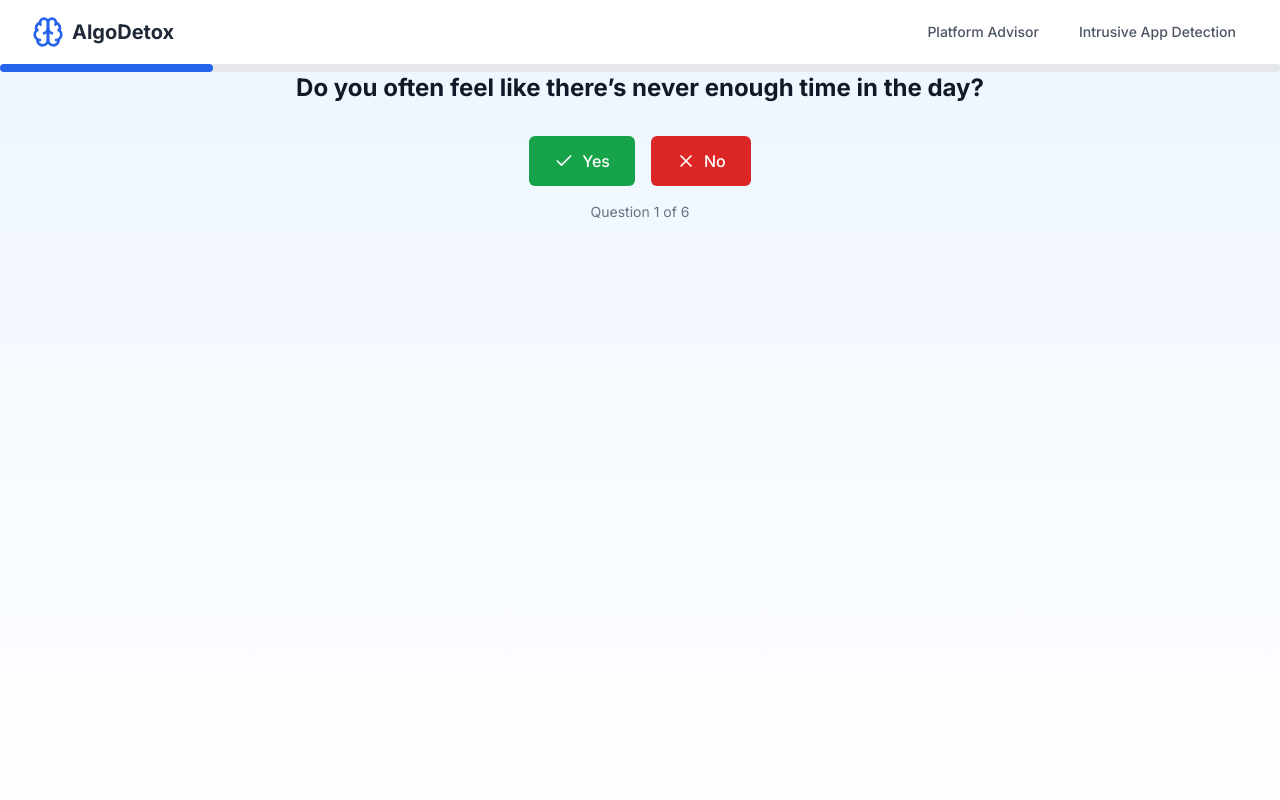
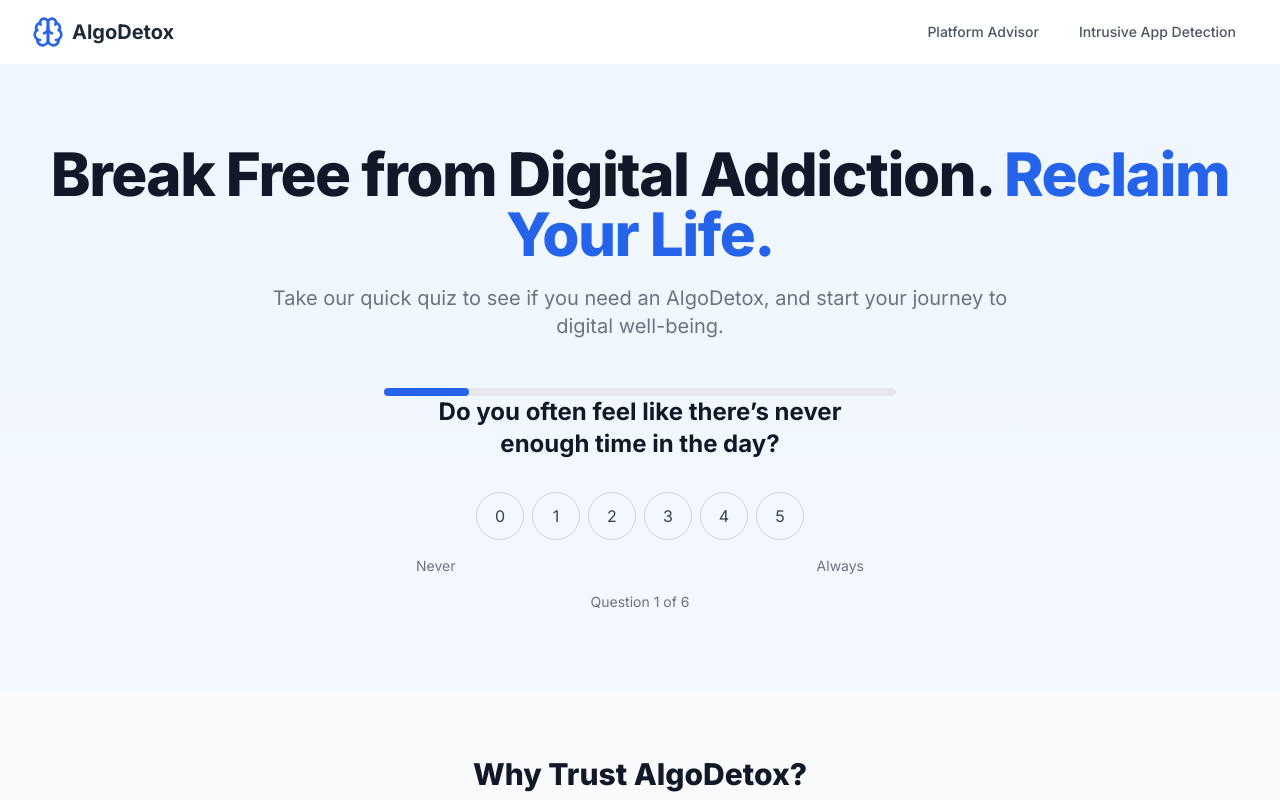
Before and after one commit to taman-islam/algoDetox, a Next.js app: page / in a window 1280 px wide. Shown: the top 800 px of the page. Built offline with nearby package versions, Linux system fonts and the light colour scheme.

Commit message:
refactor

```diff
--- a/package.json
+++ b/package.json
@@ -25,6 +25,7 @@
     "class-variance-authority": "^0.7.1",
     "clsx": "^2.1.1",
     "date-fns": "^3.6.0",
+    "framer-motion": "^12.0.5",
     "lucide-react": "^0.474.0",
     "next": "15.1.6",
     "react": "^19.0.0",
--- a/src/app/components/Home.tsx
+++ b/src/app/components/Home.tsx
@@ -14,41 +14,15 @@
   HeartHandshake,
   GitPullRequest,
 } from 'lucide-react';
+import { memo } from 'react';
+import { QuizComponent } from './QuizComponent';
 
-export function HomeComponent() {
+export const HomeComponent = memo(
+  ({ quizCompleted }: { quizCompleted: boolean }) => {
     return (
       <div>
         {/* Hero Section */}
-      <section className='py-20'>
-        <div className='max-w-7xl mx-auto px-4 sm:px-6 lg:px-8'>
-          <div className='text-center'>
-            <h1 className='text-4xl tracking-tight font-extrabold text-gray-900 sm:text-5xl md:text-6xl'>
-              Break Free from Digital Addiction.
-              <span className='text-blue-600'> Reclaim Your Life.</span>
-            </h1>
-            <p className='mt-3 max-w-md mx-auto text-base text-gray-500 sm:text-lg md:mt-5 md:text-xl md:max-w-3xl'>
-              AlgoDetox helps you escape the dopamine traps of social media and
-              addictive apps through a personalized 30-day detox plan, daily
-              check-ins, and mindful reintroduction.
-            </p>
-            <div className='mt-5 max-w-md mx-auto sm:flex sm:justify-center md:mt-8'>
-              <Link href='/join-waitlist' className='rounded-md shadow'>
-                <Button className='w-full flex items-center justify-center px-8 py-3 border border-transparent text-base font-medium rounded-md text-white bg-blue-600 hover:bg-blue-700 md:py-4 md:text-lg md:px-10'>
-                  Join the Waitlist – Free
-                </Button>
-              </Link>
-              {/* <div className='mt-3 rounded-md shadow sm:mt-0 sm:ml-3'>
-                <Button
-                  variant='outline'
-                  className='w-full flex items-center justify-center px-8 py-3 border border-transparent text-base font-medium rounded-md text-blue-600 bg-white hover:bg-gray-50 md:py-4 md:text-lg md:px-10'
-                >
-                  Support the Mission
-                </Button>
-              </div> */}
-            </div>
-          </div>
-        </div>
-      </section>
+        <QuizComponent />
 
         <section className='py-16 bg-gray-50'>
           <div className='max-w-7xl mx-auto px-4 sm:px-6 lg:px-8'>
@@ -58,7 +32,9 @@
             <div className='grid grid-cols-1 gap-8 md:grid-cols-3'>
               <div className='flex flex-col items-center text-center'>
                 <ShieldCheck className='h-12 w-12 text-blue-600 mb-4' />
-              <h3 className='text-xl font-semibold mb-2'>Non-Profit Mission</h3>
+                <h3 className='text-xl font-semibold mb-2'>
+                  Non-Profit Mission
+                </h3>
                 <p className='text-gray-600'>
                   We’re here to help, not profit. AlgoDetox is a non-profit
                   initiative dedicated to improving human life through reducing
@@ -67,10 +43,12 @@
               </div>
               <div className='flex flex-col items-center text-center'>
                 <Lock className='h-12 w-12 text-blue-600 mb-4' />{' '}
-              <h3 className='text-xl font-semibold mb-2'>No Tracking, Ever</h3>
+                <h3 className='text-xl font-semibold mb-2'>
+                  No Tracking, Ever
+                </h3>
                 <p className='text-gray-600'>
-                We don’t and will never show ads. Your privacy is our priority,
-                and we never track or sell your data.
+                  We don’t and will never show ads. Your privacy is our
+                  priority, and we never track or sell your data.
                 </p>
               </div>
               <div className='flex flex-col items-center text-center'>
@@ -120,8 +98,8 @@
                   Personalized detox journey
                 </h3>
                 <p className='text-gray-600'>
-                Get a tailored 30-day plan to rewire your brain for better focus
-                and wellbeing.
+                  Get a tailored 30-day plan to rewire your brain for better
+                  focus and wellbeing.
                 </p>
               </div>
             </div>
@@ -204,17 +182,18 @@
         </footer>
       </div>
     );
-}
+  },
+);
 
-const Copyright = () => {
+const Copyright = memo(() => {
   return (
     <div className='mt-4 text-center text-sm'>
       © 2025 AlgoDetox. All rights reserved.
     </div>
   );
-};
+});
 
-const Support = () => {
+const Support = memo(() => {
   return (
     <section className='py-16'>
       <div className='max-w-7xl mx-auto px-4 sm:px-6 lg:px-8'>
@@ -245,9 +224,9 @@
       </div>
     </section>
   );
-};
+});
 
-const SuccessStories = () => {
+const SuccessStories = memo(() => {
   return (
     <section className='py-16 bg-gray-50'>
       <div className='max-w-7xl mx-auto px-4 sm:px-6 lg:px-8'>
@@ -280,9 +259,9 @@
       </div>
     </section>
   );
-};
+});
 
-const Links = () => (
+const Links = memo(() => (
   <div className='flex space-x-6'>
     <Link href='/privacy-notice' className='hover:text-blue-400'>
       Privacy Policy
@@ -291,9 +270,9 @@
       Terms of Service
     </Link>
   </div>
-);
+));
 
-const JoinTheMission = () => {
+const JoinTheMission = memo(() => {
   return (
     <section className='py-16 bg-blue-50'>
       <div className='max-w-7xl mx-auto px-4 sm:px-6 lg:px-8'>
@@ -359,4 +338,4 @@
       </div>
     </section>
   );
-};
+});
--- a/src/app/components/HomeContainer.tsx
+++ b/src/app/components/HomeContainer.tsx
@@ -2,17 +2,12 @@
 
 import { HomeComponent } from './Home';
 import { useQuizStore } from '../store';
-import { QuizComponent } from './QuizComponent';
 
 export function HomeContainer() {
   const quizCompleted = useQuizStore((state) => state.quizCompleted);
   return (
     <div className='min-h-screen bg-gradient-to-b from-blue-50 to-white'>
-      {quizCompleted ? (
-        <HomeComponent />
-      ) : (
-        <QuizComponent onComplete={() => {}} />
-      )}
+      <HomeComponent quizCompleted={quizCompleted} />
     </div>
   );
 }
--- a/src/app/components/QuizComponent.tsx
+++ b/src/app/components/QuizComponent.tsx
@@ -1,39 +1,37 @@
 'use client';
 
-import { useState } from 'react';
-import { Check, X } from 'lucide-react';
-import { useQuizStore } from '../store';
+import { memo, useState } from 'react';
+import { QUIZ_QUESTIONS, useQuizStore } from '../store';
+import { QuizResults } from './QuizResultComponent';
 
-export function QuizComponent({
-  onComplete,
-}: {
-  onComplete: (needsDetox: boolean) => void;
-}) {
+export function QuizComponent() {
+  const quizCompleted = useQuizStore((state) => state.quizCompleted);
+  return (
+    <section className='py-20'>
+      <div className='max-w-7xl mx-auto px-4 sm:px-6 lg:px-8'>
+        <QuizCard isComplete={quizCompleted} />
+      </div>
+    </section>
+  );
+}
+
+const QuickQuiz = memo(() => {
   const [currentQuestion, setCurrentQuestion] = useState(0);
-  const [answers, setAnswers] = useState<boolean[]>([]);
   const setQuizCompleted = useQuizStore((state) => state.setQuizCompleted);
+  const setAnswer = useQuizStore((state) => state.setAnswer);
+  const calculateQuizScore = useQuizStore((state) => state.calculateQuizScore);
 
-  const questions = [
-    'Do you often feel like there’s never enough time in the day?',
-    'Do you struggle to focus on tasks that matter to you?',
-    'Do you frequently feel mentally drained, even after resting?',
-    'Do you often feel dissatisfied or unfulfilled with your daily life?',
-    'Do you find it hard to be fully present with family and friends?',
-    'Do you feel anxious or restless when you don’t have your phone with you?',
-  ];
-
-  const handleAnswer = (answer: boolean) => {
-    setAnswers((prev) => [...prev, answer]);
-    if (currentQuestion < questions.length - 1) {
+  const handleAnswer = (rating: number) => {
+    setAnswer(currentQuestion, rating);
+    if (currentQuestion < QUIZ_QUESTIONS.length - 1) {
       setCurrentQuestion((prev) => prev + 1);
     } else {
-      const yesCount = answers.filter((answer) => answer).length;
-      onComplete(yesCount >= 3);
       setQuizCompleted(true);
+      calculateQuizScore();
     }
   };
 
-  const progress = ((currentQuestion + 1) / questions.length) * 100;
+  const progress = ((currentQuestion + 1) / QUIZ_QUESTIONS.length) * 100;
 
   return (
     <div>
@@ -48,26 +46,48 @@
       {/* Quiz Content */}
       <div className='max-w-7xl mx-auto px-4 sm:px-6 lg:px-8 text-center'>
         <h2 className='text-2xl font-bold text-gray-900 mb-8'>
-          {questions[currentQuestion]}
+          {QUIZ_QUESTIONS[currentQuestion].question}
         </h2>
-        <div className='flex justify-center space-x-4'>
-          <button
-            onClick={() => handleAnswer(true)}
-            className='flex items-center px-6 py-3 border border-transparent text-base font-medium rounded-md text-white bg-green-600 hover:bg-green-700 transition-transform transform hover:scale-105'
-          >
-            <Check className='h-5 w-5 mr-2' /> Yes
-          </button>
-          <button
-            onClick={() => handleAnswer(false)}
-            className='flex items-center px-6 py-3 border border-transparent text-base font-medium rounded-md text-white bg-red-600 hover:bg-red-700 transition-transform transform hover:scale-105'
-          >
-            <X className='h-5 w-5 mr-2' /> No
-          </button>
+        <div className='flex justify-center space-x-2'>
+          {[0, 1, 2, 3, 4, 5].map((rating) => (
+            <button
+              key={rating}
+              onClick={() => handleAnswer(rating)}
+              className='flex items-center justify-center w-12 h-12 border border-gray-300 rounded-full text-gray-700 hover:bg-blue-100 hover:border-blue-500 transition-all'
+            >
+              {rating}
+            </button>
+          ))}
+        </div>
+        <div className='mt-4 flex justify-between text-sm text-gray-500'>
+          <span>Never</span>
+          <span>Always</span>
         </div>
         <p className='mt-4 text-sm text-gray-500'>
-          Question {currentQuestion + 1} of {questions.length}
+          Question {currentQuestion + 1} of {QUIZ_QUESTIONS.length}
         </p>
       </div>
     </div>
   );
-}
+});
+
+const QuizCard = memo(({ isComplete }: { isComplete: boolean }) => {
+  return (
+    <>
+      <div className='text-center mb-12'>
+        <h1 className='text-4xl tracking-tight font-extrabold text-gray-900 sm:text-5xl md:text-6xl'>
+          Break Free from Digital Addiction.
+          <span className='text-blue-600'> Reclaim Your Life.</span>
+        </h1>
+        <p className='mt-3 max-w-md mx-auto text-base text-gray-500 sm:text-lg md:mt-5 md:text-xl md:max-w-3xl'>
+          {isComplete
+            ? 'AlgoDetox helps you escape the dopamine traps of social media and addictive apps through a personalized 30-day detox plan, daily check-ins, and mindful reintroduction.'
+            : 'Take our quick quiz to see if you need an AlgoDetox, and start your journey to digital well-being.'}
+        </p>
+      </div>
+      <div className='max-w-lg mx-auto'>
+        {isComplete ? <QuizResults /> : <QuickQuiz />}
+      </div>
+    </>
+  );
+});
--- /dev/null
+++ b/src/app/components/QuizResultComponent.tsx
@@ -0,0 +1,98 @@
+import { memo } from 'react';
+import { QUIZ_QUESTIONS, useQuizStore } from '../store';
+import { useShallow } from 'zustand/react/shallow';
+import {
+  Card,
+  CardHeader,
+  CardTitle,
+  CardDescription,
+  CardContent,
+  CardFooter,
+} from '@/components/ui/card';
+import { Button } from '@/components/ui/button';
+import { CheckCircle, AlertCircle, XCircle } from 'lucide-react';
+import { motion } from 'framer-motion';
+
+export const QuizResults = memo(() => {
+  const { quizScore, reset } = useQuizStore(
+    useShallow((state) => ({
+      quizScore: state.quizScore,
+      reset: state.reset,
+    })),
+  );
+  const totalPossibleScore = QUIZ_QUESTIONS.length * 5; // Max score per question is 5
+  const scorePercentage = (quizScore / totalPossibleScore) * 100;
+
+  // Determine the color and icon based on the score percentage
+  let colorClass = '';
+  let icon = null;
+  let emoji = '';
+  if (scorePercentage >= 70) {
+    colorClass = 'text-red-600'; // Red for high scores (70% or higher)
+    icon = <XCircle className='h-8 w-8 text-red-600' />;
+    emoji = '🚨';
+  } else if (scorePercentage >= 40) {
+    colorClass = 'text-yellow-600'; // Yellow for medium scores (40-69%)
+    icon = <AlertCircle className='h-8 w-8 text-yellow-600' />;
+    emoji = '⚠️';
+  } else {
+    colorClass = 'text-green-600'; // Green for low scores (below 40%)
+    icon = <CheckCircle className='h-8 w-8 text-green-600' />;
+    emoji = '✅';
+  }
+
+  return (
+    <Card>
+      <CardHeader>
+        <CardTitle>Quiz Results</CardTitle>
+        <CardDescription className={colorClass}>
+          {icon} {getResult(scorePercentage)} {emoji}
+        </CardDescription>
+      </CardHeader>
+      <CardContent>
+        {/* Color-Coded Progress Bar */}
+        <motion.div
+          className='w-full bg-gray-200 h-2 rounded-full mb-4'
+          initial={{ width: 0 }}
+          animate={{ width: '100%' }}
+          transition={{ duration: 1 }}
+        >
+          <motion.div
+            className={`h-2 rounded-full transition-all ${
+              scorePercentage >= 70
+                ? 'bg-red-600'
+                : scorePercentage >= 40
+                ? 'bg-yellow-600'
+                : 'bg-green-600'
+            }`}
+            initial={{ width: 0 }}
+            animate={{ width: `${scorePercentage}%` }}
+            transition={{ duration: 1, delay: 0.5 }}
+          />
+        </motion.div>
+        <p>
+          Your score: <span className={colorClass}>{quizScore}</span> out of{' '}
+          {totalPossibleScore}
+        </p>
+      </CardContent>
+      <CardFooter>
+        <Button onClick={() => (window.location.href = '#cta')}>
+          Learn More
+        </Button>
+        <Button variant='outline' onClick={() => reset()}>
+          Take the Quiz Again
+        </Button>
+      </CardFooter>
+    </Card>
+  );
+});
+
+const getResult = (scorePercentage: number) => {
+  if (scorePercentage >= 70) {
+    return "It looks like digital habits are significantly impacting your well-being. Here's how to start your AlgoDetox journey.";
+  } else if (scorePercentage >= 40) {
+    return 'Your habits are strong, but there’s room for improvement. Here’s how to strengthen them further.';
+  } else {
+    return 'You have excellent control over your digital habits! Keep up the good work.';
+  }
+};
--- a/src/app/store.ts
+++ b/src/app/store.ts
@@ -1,25 +1,67 @@
 import { create } from 'zustand';
 
-const QUIZ_QUESTIONS: {
+export const QUIZ_QUESTIONS: {
   question: string;
-  answer: boolean;
+  answer: number;
 }[] = [
   {
-    question: 'Do you spend more than 2 hours on social media daily?',
-    answer: false,
+    question: 'Do you often feel like there’s never enough time in the day?',
+    answer: 0,
   },
   {
-    question: 'Do you find it difficult to stop using social media?',
-    answer: false,
+    question: 'Do you struggle to focus on tasks that matter to you?',
+    answer: 0,
+  },
+  {
+    question: 'Do you frequently feel mentally drained, even after resting?',
+    answer: 0,
+  },
+  {
+    question:
+      'Do you often feel dissatisfied or unfulfilled with your daily life?',
+    answer: 0,
+  },
+  {
+    question:
+      'Do you find it hard to be fully present with family and friends?',
+    answer: 0,
+  },
+  {
+    question:
+      'Do you feel anxious or restless when you don’t have your phone with you?',
+    answer: 0,
   },
 ];
 
 interface QuizStore {
   quizCompleted: boolean;
+  quizScore: number;
+  reset: () => void;
+  questions: {
+    question: string;
+    answer: number;
+  }[];
+  setAnswer: (questionIndex: number, answer: number) => void;
   setQuizCompleted: (quizCompleted: boolean) => void;
+  calculateQuizScore: () => void;
 }
 
 export const useQuizStore = create<QuizStore>((set) => ({
   quizCompleted: false,
+  quizScore: 0,
+  questions: QUIZ_QUESTIONS,
+  reset: () =>
+    set({ quizCompleted: false, quizScore: 0, questions: QUIZ_QUESTIONS }),
   setQuizCompleted: (quizCompleted: boolean) => set({ quizCompleted }),
+  setAnswer: (questionIndex: number, answer: number) => {
+    const newQuestions = [...QUIZ_QUESTIONS];
+    newQuestions[questionIndex].answer = answer;
+    set({ questions: newQuestions });
+  },
+  calculateQuizScore: () =>
+    set({
+      quizScore: QUIZ_QUESTIONS.reduce((acc, question) => {
+        return acc + question.answer;
+      }, 0),
+    }),
 }));
```
Also changed, not shown: 1 other file (tests, documents, lock files or other folders). Lines whose indentation alone changed are shown as unchanged.
